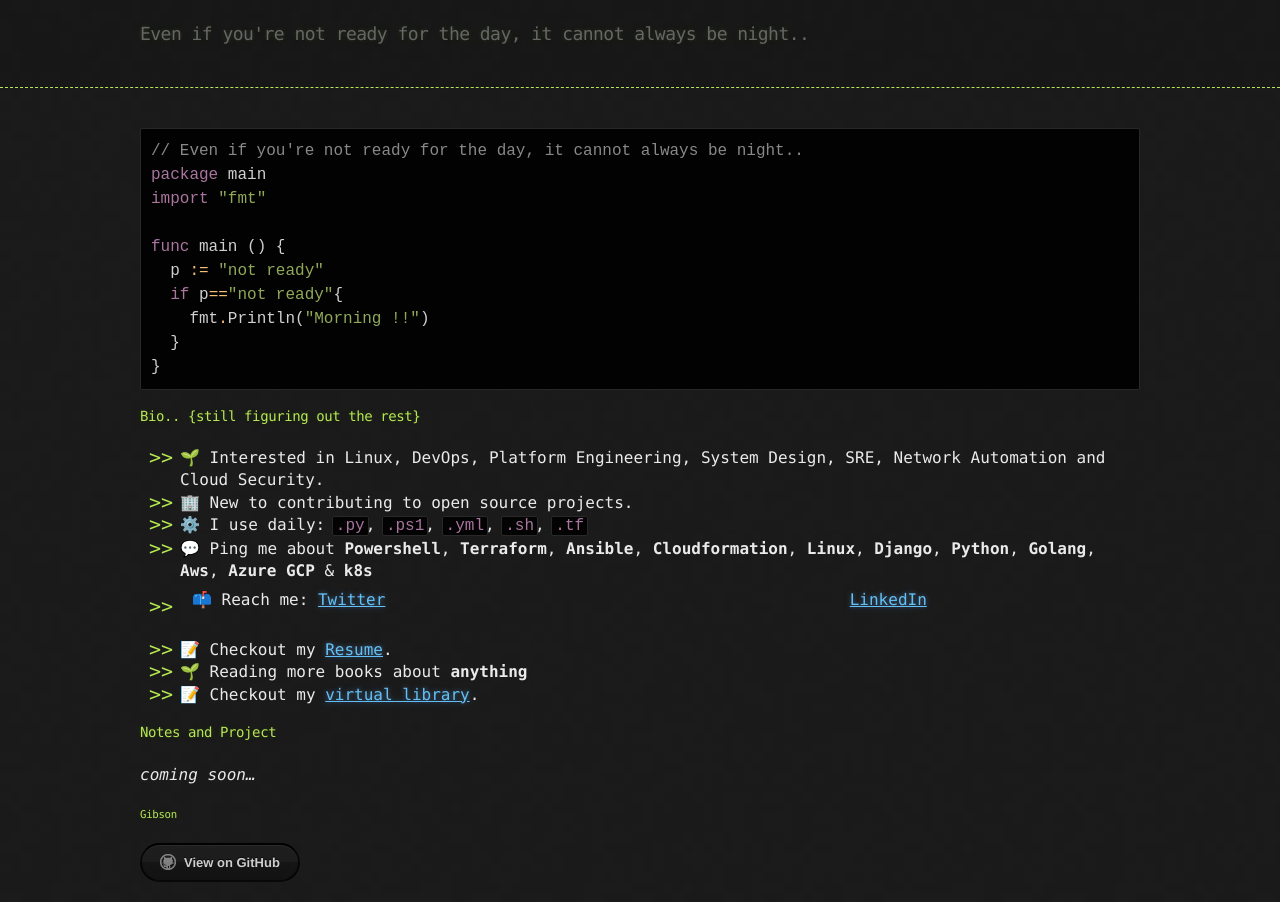
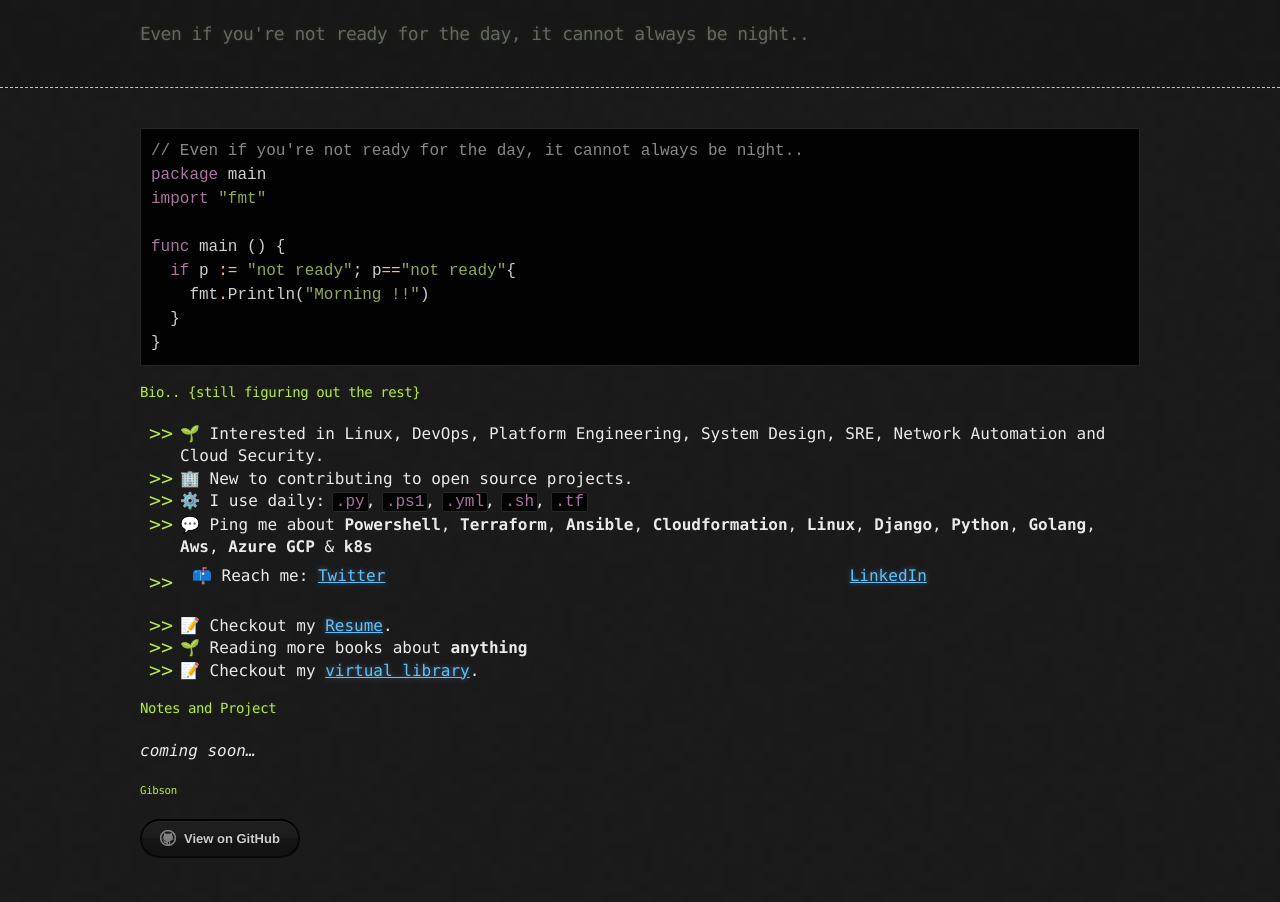
Before and after one commit to gibsonekezie/thedarknativer.github.io, a Jekyll site: the page built from index.md, in a window 1280 px wide. Built offline with Jekyll 4.4.1, drawn with Linux system fonts in a browser that asks for light colours.

Commit message:
smalll change to code snippet

```diff
--- a/index.md
+++ b/index.md
@@ -8,8 +8,7 @@ package main
 import "fmt"
 
 func main () {
-  p := "not ready"
-  if p=="not ready"{
+  if p := "not ready"; p=="not ready"{
     fmt.Println("Morning !!")
   }
 }
```
